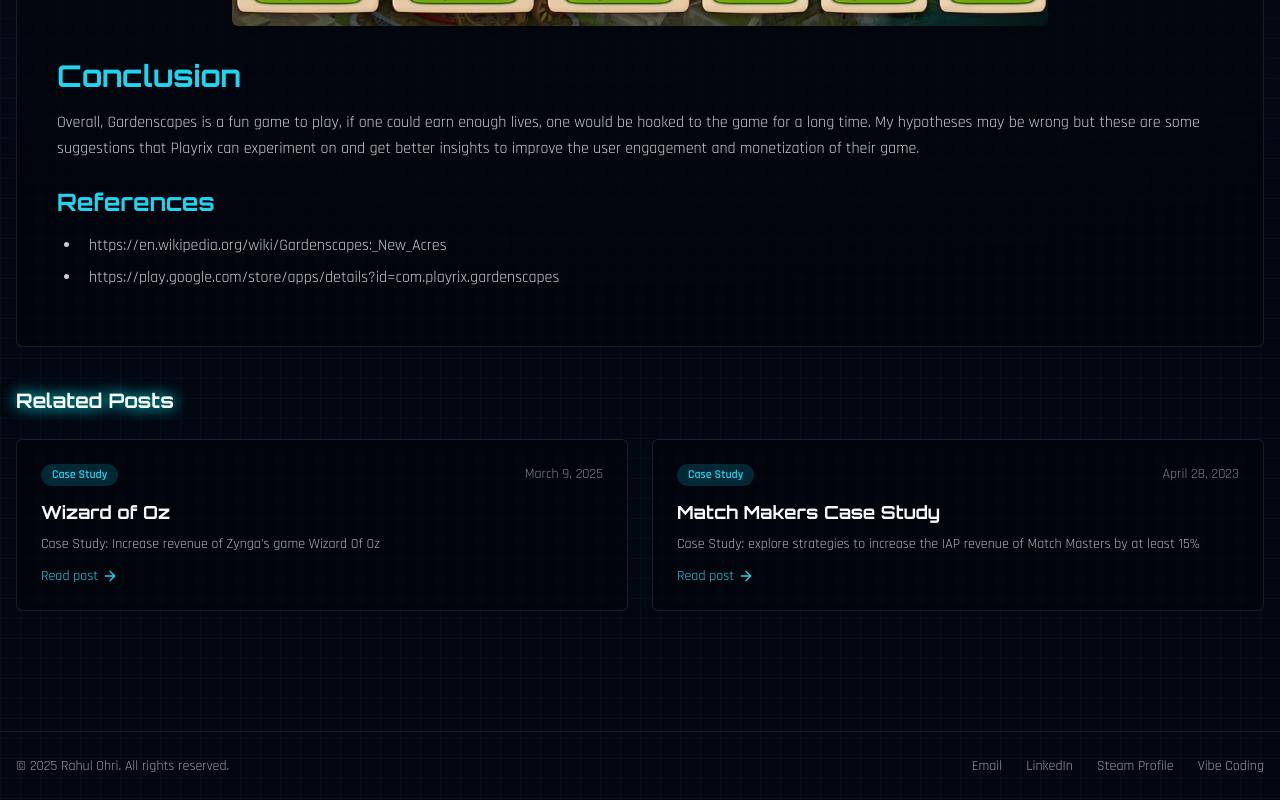
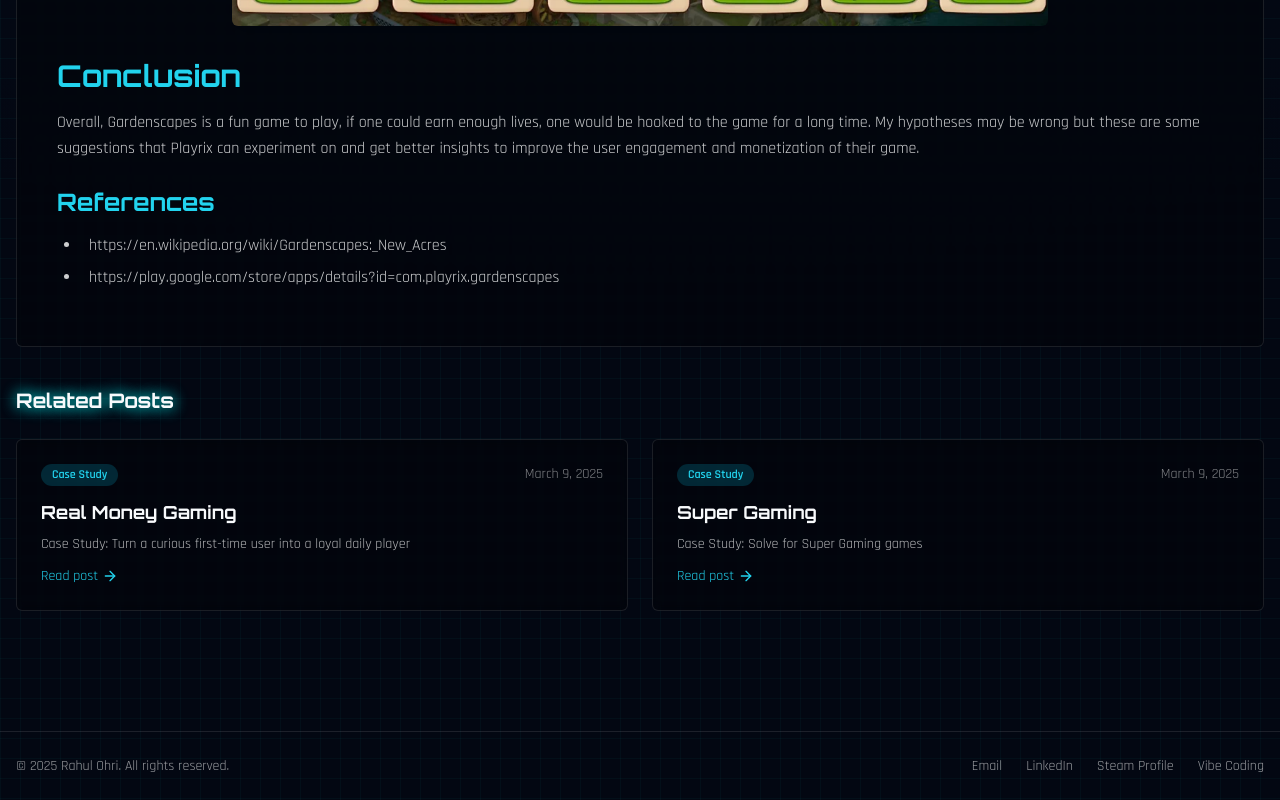
Before and after one commit to gamedev1991/portfolio, a React (Vite) app: page /blog/case-study-gardenscapes in a window 1280 px wide. Shown: the part 4282-5082 px from the top of the page. Built offline with nearby package versions, Linux system fonts and the light colour scheme.

Commit message:
Added 2 more blog posts

```diff
--- a/src/data/blogPosts.ts
+++ b/src/data/blogPosts.ts
@@ -22,6 +22,32 @@ const formatDate = (dateString: string): string => {
 };
 
 export const blogPosts: BlogPost[] = [
+  {
+    id: "real-money-gaming",
+    title: "Real Money Gaming",
+    summary: "Case Study: Turn a curious first-time user into a loyal daily player",
+    publishDate: "2025-03-09",
+    dateFormatted: formatDate("2025-03-09"),
+    category: "case-study",
+    tags: ["product strategy","product management", "monetization", "supergaming"],
+    link: "/blog/real-money-gaming",
+    imageUrl: "/placeholder.svg",
+    contentPath: "",
+    pdfPath: "/blog/rmg-case-study.pdf"
+  },
+  {
+    id: "super-gaming",
+    title: "Super Gaming",
+    summary: "Case Study: Solve for Super Gaming games",
+    publishDate: "2025-03-09",
+    dateFormatted: formatDate("2025-03-09"),
+    category: "case-study",
+    tags: ["product strategy","product management", "monetization", "supergaming"],
+    link: "/blog/super-gaming",
+    imageUrl: "/placeholder.svg",
+    contentPath: "",
+    pdfPath: "/blog/super-gaming-case-study.pdf"
+  },
   {
     id: "wizard-of-oz",
     title: "Wizard of Oz",
```
Also changed, not shown: 2 other files (tests, documents, lock files or other folders).
